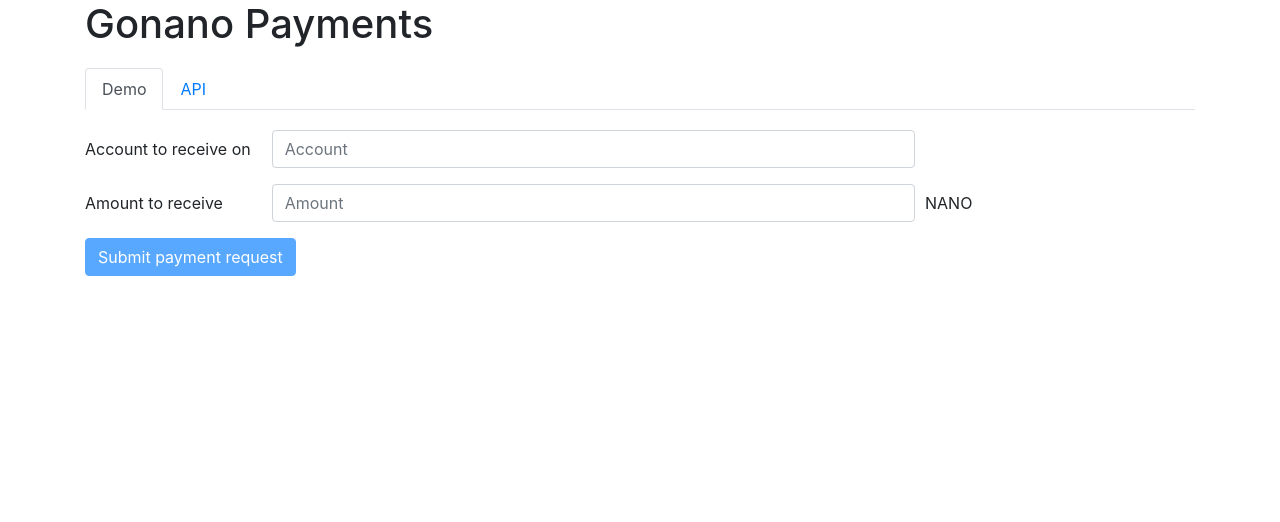
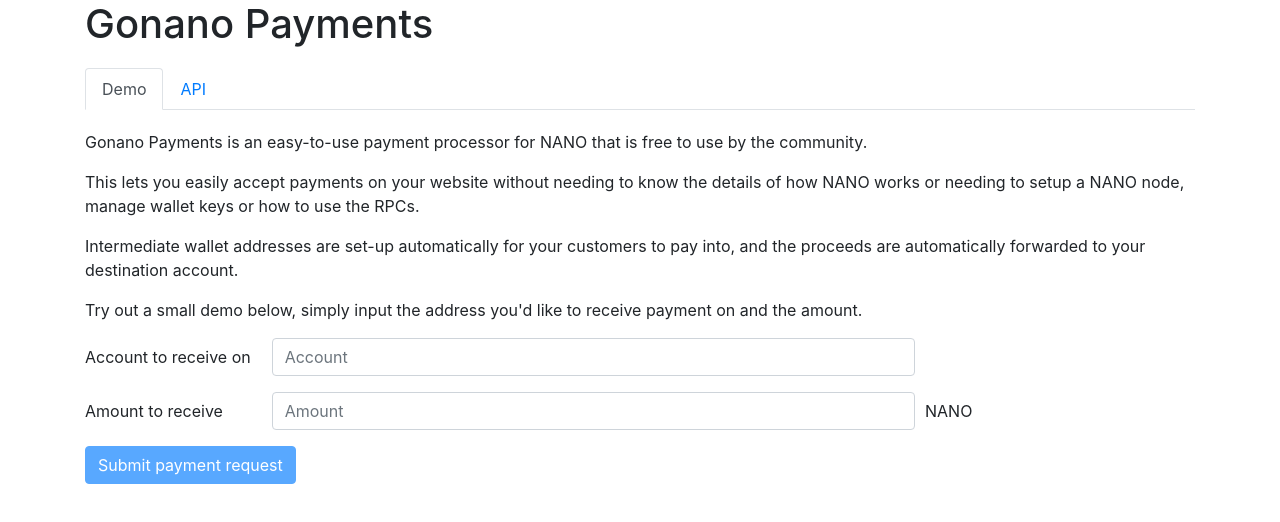
Before and after one commit to hectorchu/nano-payment-site, a React (Create React App) app: page / in a window 1280 px wide. Shown: the top 522 px of the page. Built offline with nearby package versions, Linux system fonts and the light colour scheme.

Commit message:
Add summary

```diff
--- a/src/Payment.js
+++ b/src/Payment.js
@@ -66,6 +66,19 @@
         </Alert>
       }
 
+      <p>
+        Gonano Payments is an easy-to-use payment processor for NANO that is free to use by the community.
+      </p>
+      <p>
+        This lets you easily accept payments on your website without needing to know the details of how NANO works or needing to setup a NANO node, manage wallet keys or how to use the RPCs.
+      </p>
+      <p>
+        Intermediate wallet addresses are set-up automatically for your customers to pay into, and the proceeds are automatically forwarded to your destination account.
+      </p>
+      <p>
+        Try out a small demo below, simply input the address you'd like to receive payment on and the amount.
+      </p>
+
       <Form onSubmit={handleSubmit}>
         <Form.Group as={Form.Row}>
           <Form.Label column sm="2">Account to receive on</Form.Label>
```
